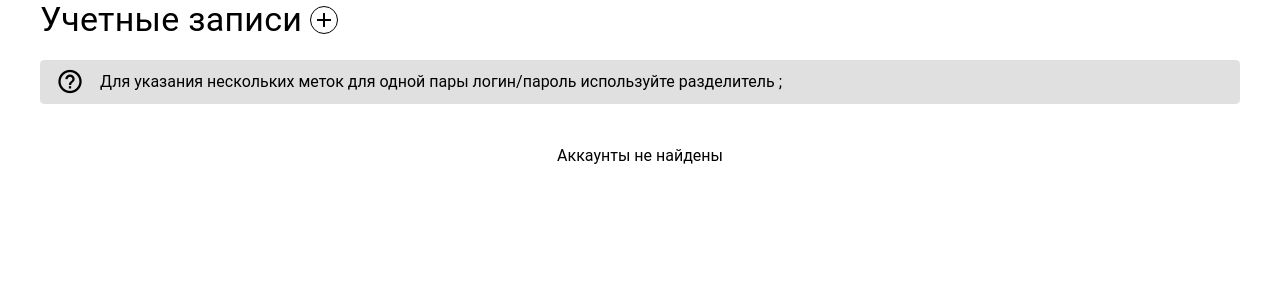
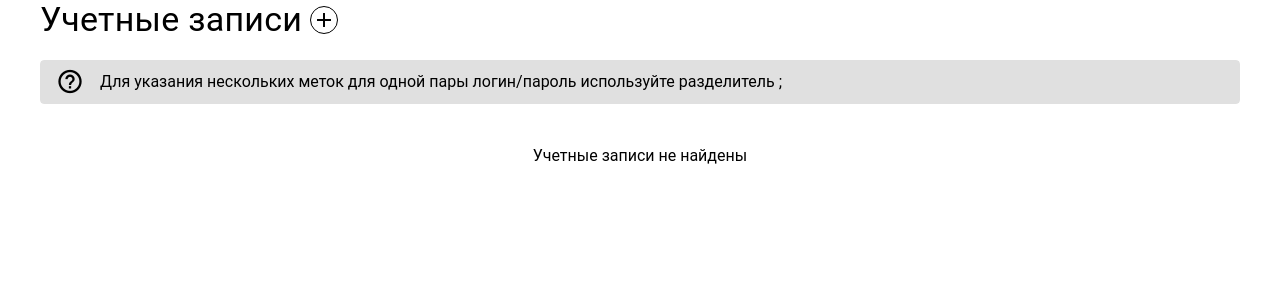
Before and after one commit to senbitronix/saasoft-testing-task, a Vue app: page / in a window 1280 px wide. Shown: the top 300 px of the page. Built offline with nearby package versions, Linux system fonts and the light colour scheme; the HTML template or start-up script is replaced by a standard one.

Commit message:
text fix

```diff
--- a/src/components/AccountManagementForm.vue
+++ b/src/components/AccountManagementForm.vue
@@ -162,7 +162,7 @@ onMounted(() => {
       </tbody>
     </v-table>
   </v-form>
-  <div class="text-center mt-10" v-else>Аккаунты не найдены</div>
+  <div class="text-center mt-10" v-else>Учетные записи не найдены</div>
 </template>
 
 <style scoped>
```
